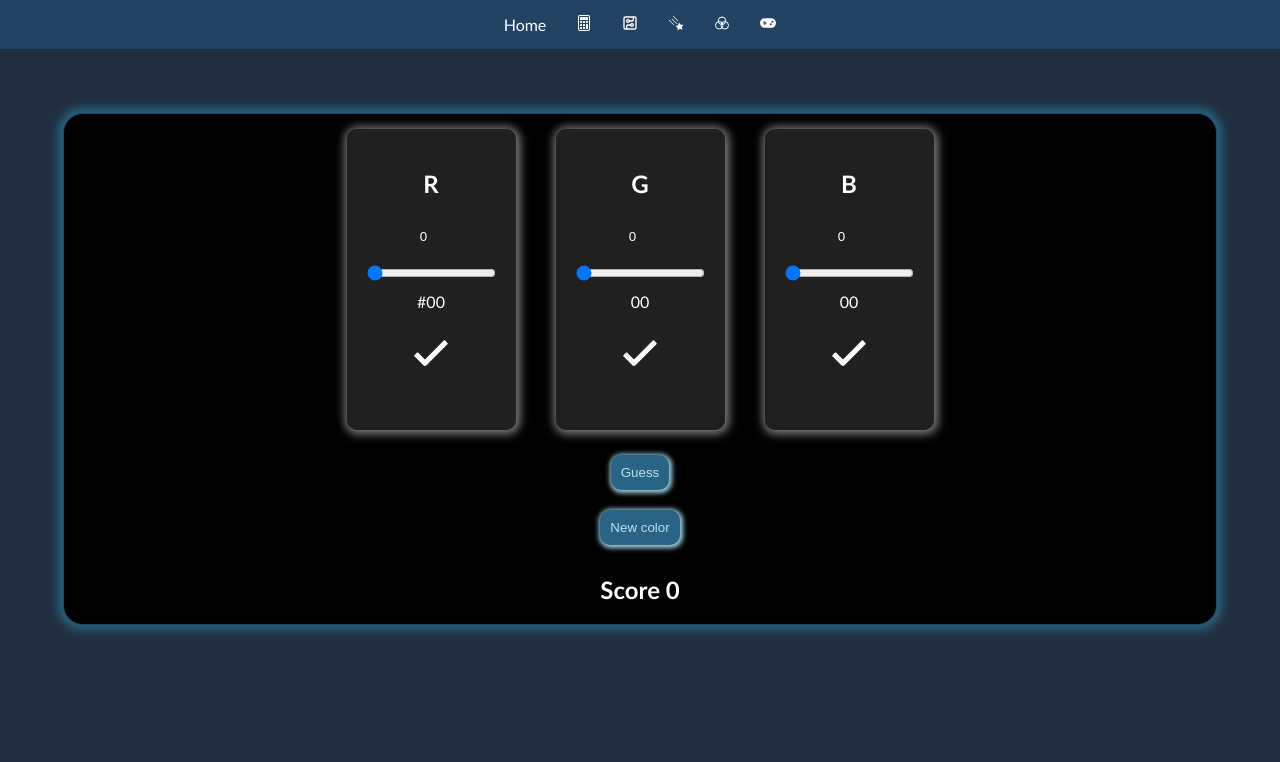
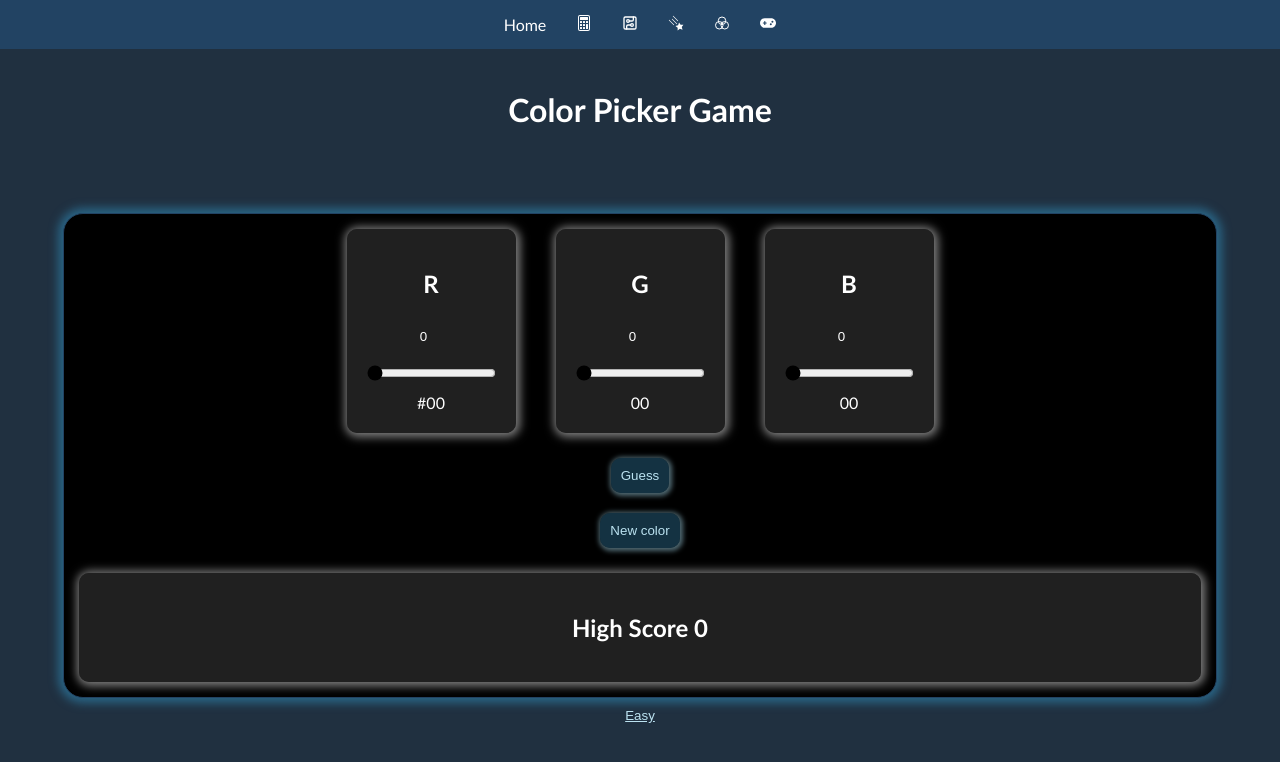
Before and after one commit to luciaalday/hardware-ui, a React (Vite) app in the folder client/: page /colorgame in a window 1280 px wide. Shown: the top 762 px of the page. Built offline with nearby package versions, Linux system fonts and the light colour scheme.

Commit message:
Color game easy and hard mode added

```diff
--- a/client/src/assets/game.css
+++ b/client/src/assets/game.css
@@ -31,13 +31,16 @@ button {
   border: none;
   padding: 10px;
   border-radius: 10px;
-  box-shadow: 1px 1px 5px 2px #a2d5e7;
+  box-shadow: 1px 1px 5px 2px #a2d5e780;
   color: #bbe2f0;
+  background-color: #29648480;
+  margin: 10px;
+  transition: 0.2s ease-in;
+}
+button:hover {
   background-color: #296484;
-  margin: 10px;
-  transition: 0.1s ease-in;
+  cursor: pointer;
 }
-
 button:active {
   transform: scale(0.90);
 }
@@ -64,3 +67,13 @@ h3 {
 h3.hidden {
   max-height: 0;
 }
+.mode {
+  background-color: transparent;
+  text-decoration: underline;
+  box-shadow: none;
+  margin: 0;
+}
+
+article {
+  margin-bottom: 0;
+}
--- a/client/src/pages/ColorGame.jsx
+++ b/client/src/pages/ColorGame.jsx
@@ -15,8 +15,10 @@ export default function ColorGame() {
     const [gh, setGh] = useState('00');
     const [bh, setBh] = useState('00');
 
-    const [showClue, setShowClue] = useState(true);
+    const [showClue, setShowClue] = useState(false);
+    const [easy, setEasy] = useState(true);
     const [score, setScore] = useState(0);
+    const [highScore, setHighScore] = useState(0);
 
     const resetColor = async () => {
         const newR = Math.floor(Math.random() * 256);
@@ -44,36 +46,39 @@ export default function ColorGame() {
 
     const handleGuess = async () => {
         setShowClue(true);
+        setScore(score + 1);
         setTimeout(()=>setShowClue(false), 2000);
         if (r==ru && g==gu && b==bu) {
-            setScore(score + 1);
+            if (score > highScore) await setHighScore(score);
             resetColor();
+            setScore();
         }
         return;
     }
 
     return (
         <div>
+            <h1>Color Picker Game</h1>
             <article style={{backgroundColor:`rgb(${r}, ${g}, ${b})`}}>
                 <div className='game-container'>
                     <div className='game-item'>
                         <h2>R</h2>
                         <input type='number' min='0' max='255' value={ru} onChange={(e)=>handleRu(Number(e.target.value))} />
-                        <input type='range' min='0' max='255' value={ru} onChange={(e)=>handleRu(Number(e.target.value))} />
+                        <input type='range' min='0' max='255' value={ru} onChange={(e)=>handleRu(Number(e.target.value))} style={{accentColor:easy ? `rgb(${ru}, ${gu}, ${bu})` : '#606060'}} />
                         <p>#{rh}</p>
                         <h3 className={`${showClue ? '' : 'hidden'}`}>{ru==r ? <IoIosCheckmark /> : (r > ru ? <IoIosArrowUp /> : <IoIosArrowDown />)}</h3>
                     </div>
                     <div className='game-item'>
                         <h2>G</h2>
                         <input type='number' min='0' max='255' value={gu} onChange={(e)=>handleGu(Number(e.target.value))} />
-                        <input type='range' min='0' max='255' value={gu} onChange={(e)=>handleGu(Number(e.target.value))} />
+                        <input type='range' min='0' max='255' value={gu} onChange={(e)=>handleGu(Number(e.target.value))} style={{accentColor: easy ? `rgb(${ru}, ${gu}, ${bu})` : '#606060'}} />
                         <p>{gh}</p>
                         <h3 className={`${showClue ? '' : 'hidden'}`}>{gu==g ? <IoIosCheckmark /> : (g > gu ? <IoIosArrowUp /> : <IoIosArrowDown />)}</h3>
                     </div>
                     <div className='game-item'>
                         <h2>B</h2>
                         <input type='number' min='0' max='255' value={bu} onChange={(e)=>handleBu(Number(e.target.value))} />
-                        <input type='range' min='0' max='255' value={bu} onChange={(e)=>handleBu(Number(e.target.value))} />
+                        <input type='range' min='0' max='255' value={bu} onChange={(e)=>handleBu(Number(e.target.value))} style={{accentColor:easy ? `rgb(${ru}, ${gu}, ${bu})` : '#606060'}} />
                         <p>{bh}</p>
                         <h3 className={`${showClue ? '' : 'hidden'}`}>{bu==b ? <IoIosCheckmark /> : (b > bu ? <IoIosArrowUp /> : <IoIosArrowDown />)}</h3>
                     </div>
@@ -81,8 +86,12 @@ export default function ColorGame() {
                 <button onClick={handleGuess}>Guess</button>
                 <br></br>
                 <button onClick={resetColor}>New color</button>
-                <h2>Score {score}</h2>
+                <br></br>
+                <div className='game-item'>
+                    <h2>High Score {highScore}</h2>
+                </div>
             </article>
+            <button className='mode' onClick={()=>setEasy(!easy)}>{easy ? 'Easy' : 'Hard'}</button>
         </div>
     )
 }
```
